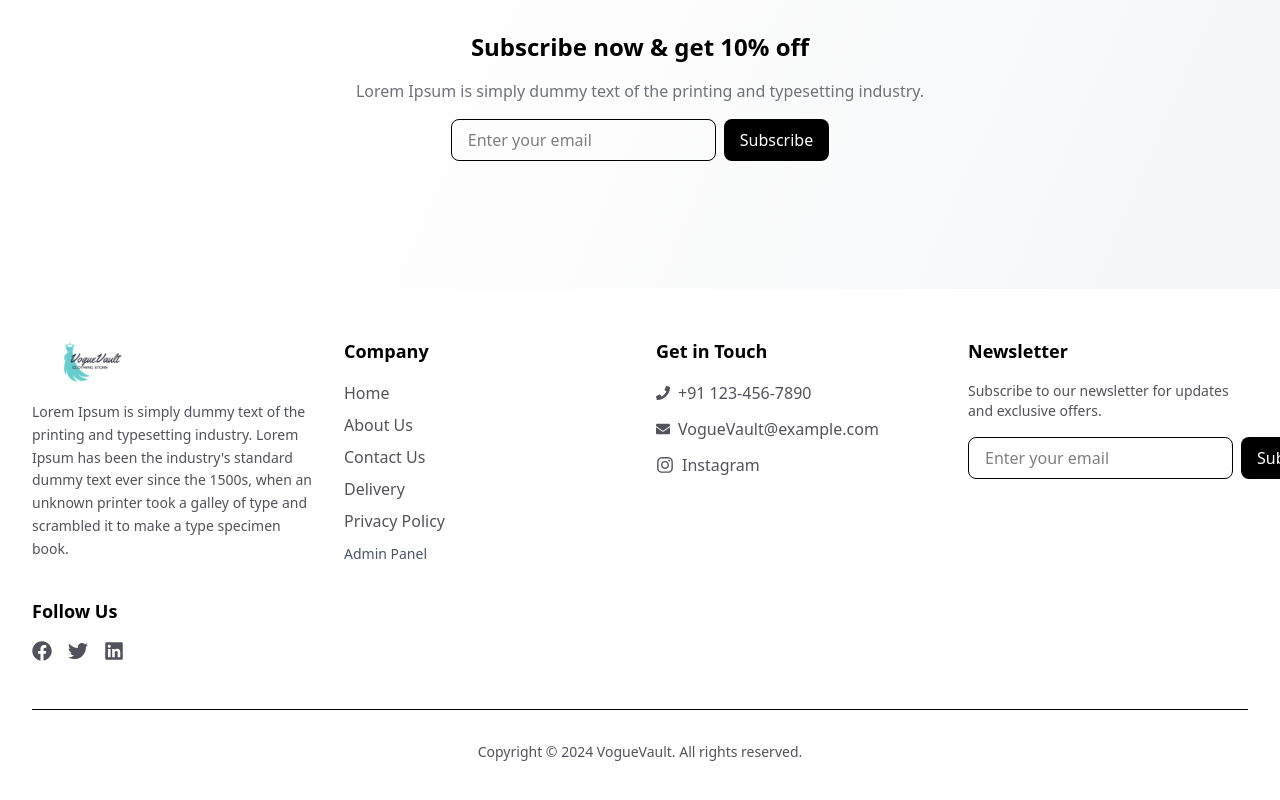
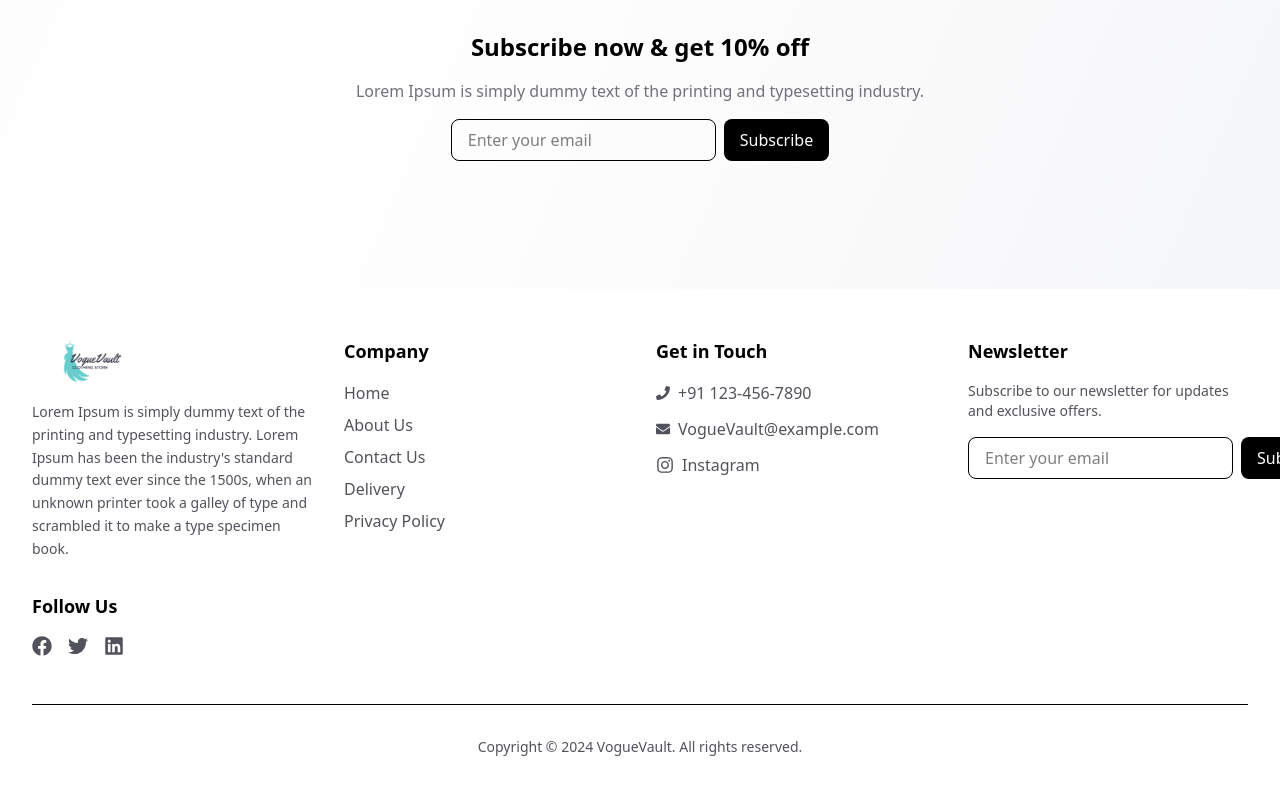
Before and after one commit to Deadshot-45/VogueVault, a React (Vite) app: page / in a window 1280 px wide. Shown: the part 2126-2926 px from the top of the page. Built offline with nearby package versions, Linux system fonts and the light colour scheme.

Commit message:
Admin panel link removed

```diff
--- a/src/Components/Layout/Footer.jsx
+++ b/src/Components/Layout/Footer.jsx
@@ -1,6 +1,6 @@
 import React from "react";
 import { assets } from "../../assets/frontend_assets/assets";
-import { Link } from "react-router-dom";
+import { Link, Links, useNavigate } from "react-router-dom";
 import {
   FaInstagram,
   FaPhone,
@@ -11,6 +11,7 @@ import {
 } from "react-icons/fa";
 
 const Footer = () => {
+  const Navigate = useNavigate();
   const companyLinks = [
     {
       name: "Home",
@@ -68,16 +69,6 @@ const Footer = () => {
                   </Link>
                 </li>
               ))}
-
-              <li>
-                <button
-                  type="button"
-                  onClick={() => Navigate("/admin/login")}
-                  className="text-sm font-medium text-gray-600 hover:text-black transition-colors duration-200"
-                >
-                  Admin Panel
-                </button>
-              </li>
             </ul>
           </div>
 
```
